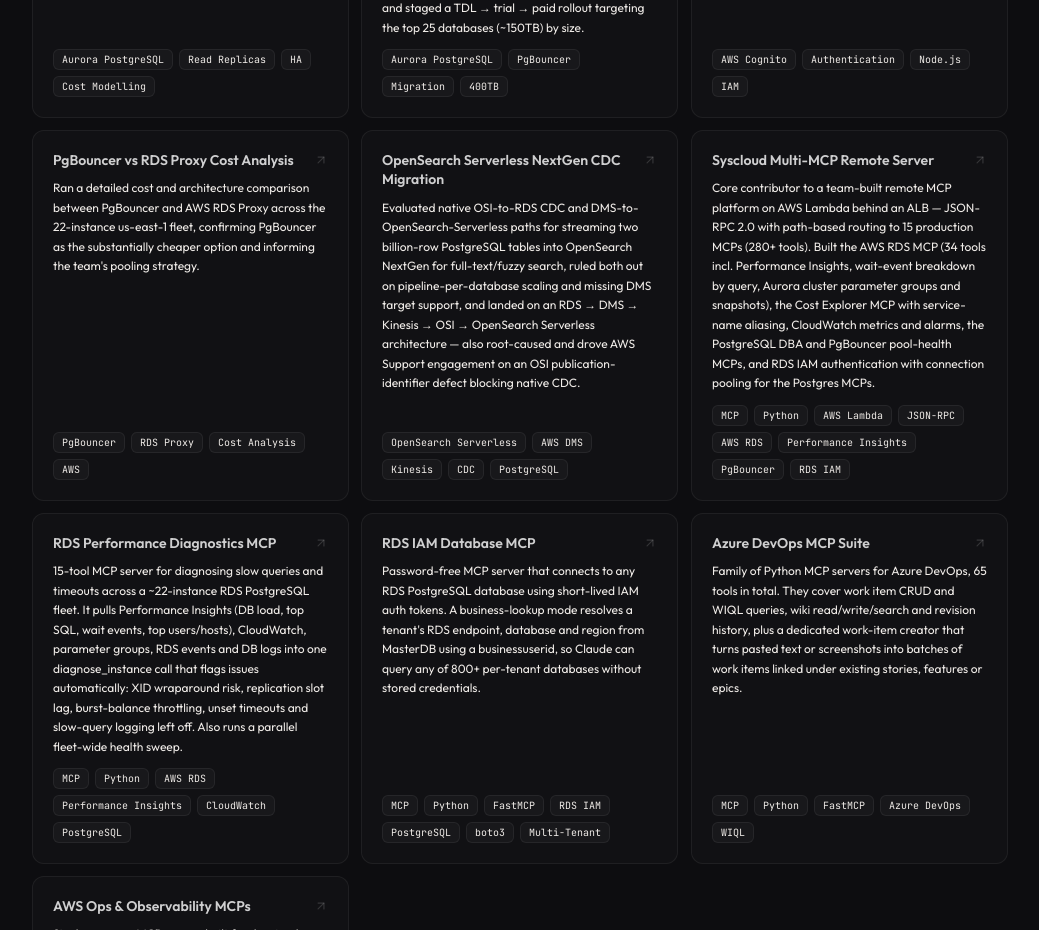
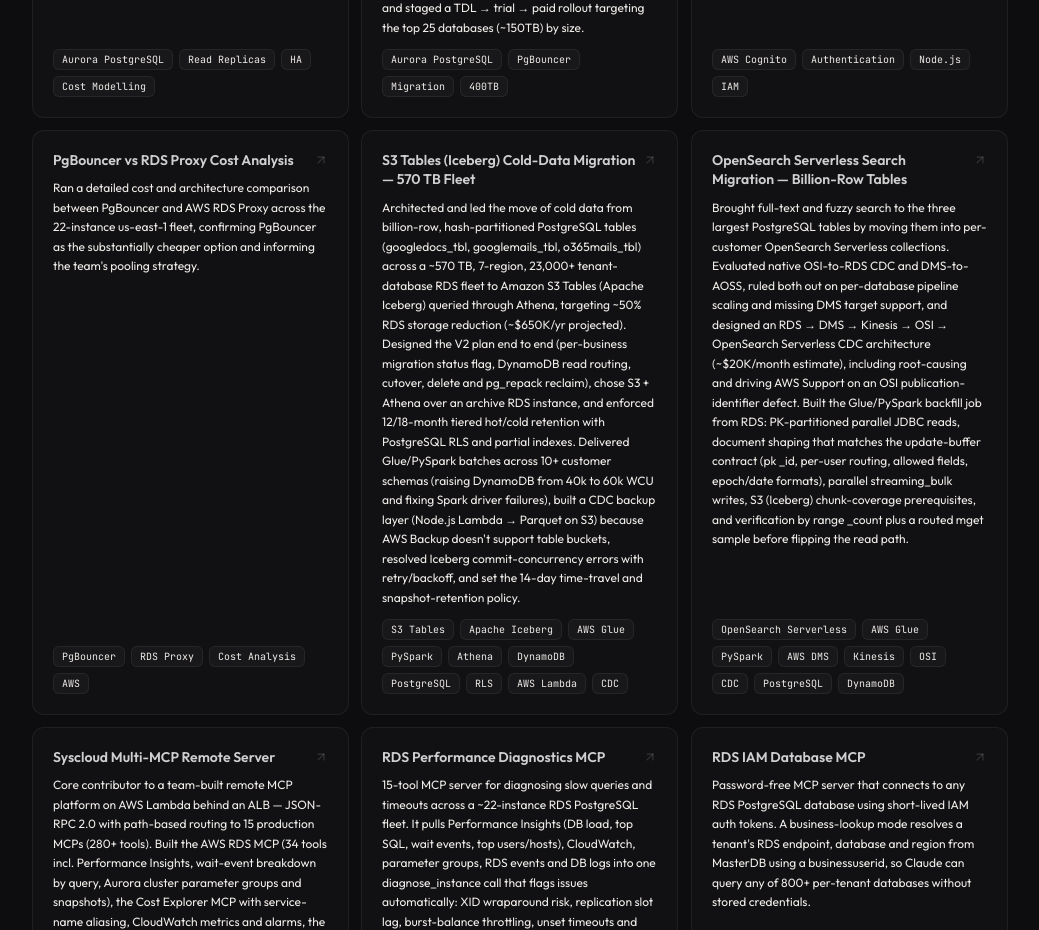
Before and after one commit to RajarsiGit/about-me, a React (Vite) app: page / in a window 1280 px wide. Shown: the part 6640-7570 px from the top of the page, without its empty margins (120-1159 px from the left). Built offline with nearby package versions, Linux system fonts and the light colour scheme; no server answers.

Commit message:
feat(profile): update project details for S3 Tables migration and add OpenSearch Serverless search migration

```diff
--- a/src/data/profile.js
+++ b/src/data/profile.js
@@ -620,12 +620,20 @@ const profile = {
       tags: ["PgBouncer", "RDS Proxy", "Cost Analysis", "AWS"],
     },
     {
-      name: "OpenSearch Serverless NextGen CDC Migration",
+      name: "S3 Tables (Iceberg) Cold-Data Migration — 570 TB Fleet",
       tagline:
-        "Evaluated native OSI-to-RDS CDC and DMS-to-OpenSearch-Serverless paths for streaming two billion-row PostgreSQL tables into OpenSearch NextGen for full-text/fuzzy search, ruled both out on pipeline-per-database scaling and missing DMS target support, and landed on an RDS → DMS → Kinesis → OSI → OpenSearch Serverless architecture — also root-caused and drove AWS Support engagement on an OSI publication-identifier defect blocking native CDC.",
+        "Architected and led the move of cold data from billion-row, hash-partitioned PostgreSQL tables (googledocs_tbl, googlemails_tbl, o365mails_tbl) across a ~570 TB, 7-region, 23,000+ tenant-database RDS fleet to Amazon S3 Tables (Apache Iceberg) queried through Athena, targeting ~50% RDS storage reduction (~$650K/yr projected). Designed the V2 plan end to end (per-business migration status flag, DynamoDB read routing, cutover, delete and pg_repack reclaim), chose S3 + Athena over an archive RDS instance, and enforced 12/18-month tiered hot/cold retention with PostgreSQL RLS and partial indexes. Delivered Glue/PySpark batches across 10+ customer schemas (raising DynamoDB from 40k to 60k WCU and fixing Spark driver failures), built a CDC backup layer (Node.js Lambda → Parquet on S3) because AWS Backup doesn't support table buckets, resolved Iceberg commit-concurrency errors with retry/backoff, and set the 14-day time-travel and snapshot-retention policy.",
       link: "#",
       category: "Architecture",
-      tags: ["OpenSearch Serverless", "AWS DMS", "Kinesis", "CDC", "PostgreSQL"],
+      tags: ["S3 Tables", "Apache Iceberg", "AWS Glue", "PySpark", "Athena", "DynamoDB", "PostgreSQL", "RLS", "AWS Lambda", "CDC"],
+    },
+    {
+      name: "OpenSearch Serverless Search Migration — Billion-Row Tables",
+      tagline:
+        "Brought full-text and fuzzy search to the three largest PostgreSQL tables by moving them into per-customer OpenSearch Serverless collections. Evaluated native OSI-to-RDS CDC and DMS-to-AOSS, ruled both out on per-database pipeline scaling and missing DMS target support, and designed an RDS → DMS → Kinesis → OSI → OpenSearch Serverless CDC architecture (~$20K/month estimate), including root-causing and driving AWS Support on an OSI publication-identifier defect. Built the Glue/PySpark backfill job from RDS: PK-partitioned parallel JDBC reads, document shaping that matches the update-buffer contract (pk _id, per-user routing, allowed fields, epoch/date formats), parallel streaming_bulk writes, S3 (Iceberg) chunk-coverage prerequisites, and verification by range _count plus a routed mget sample before flipping the read path.",
+      link: "#",
+      category: "Architecture",
+      tags: ["OpenSearch Serverless", "AWS Glue", "PySpark", "AWS DMS", "Kinesis", "OSI", "CDC", "PostgreSQL", "DynamoDB"],
     },
     {
       name: "Syscloud Multi-MCP Remote Server",
```
